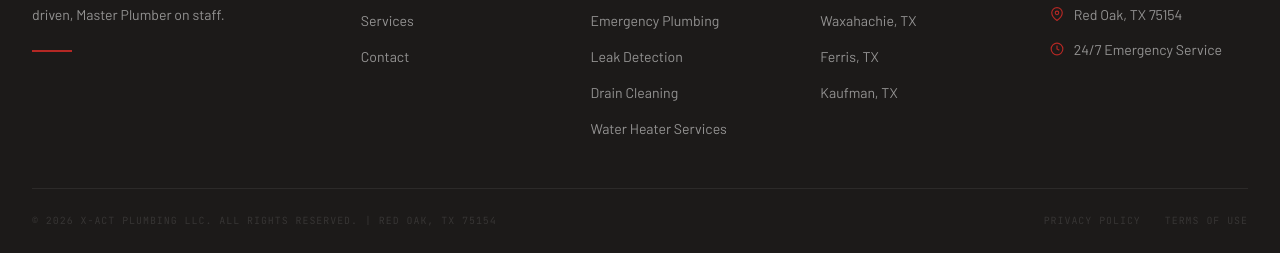
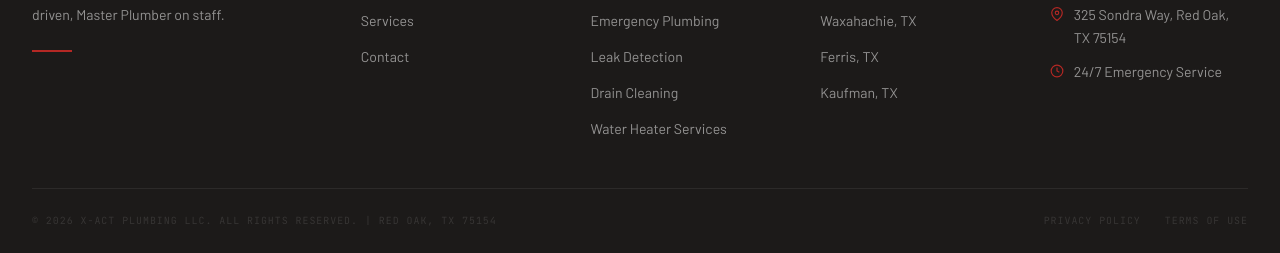
Before and after one commit to mvwsystems/x-act-plumbing, a plain HTML site: page about.html in a window 1280 px wide. Shown: the part 3819-4072 px from the top of the page. Drawn offline with nearby package versions, Linux system fonts and the light colour scheme; a web font is replaced by a local one.

Commit message:
Update footer address to full street address for A2P compliance
Changed all footer location entries from "Red Oak, TX 75154" to
"325 Sondra Way, Red Oak, TX 75154" across all 15 pages.

Co-Authored-By: Claude Sonnet 4.6 <noreply@anthropic.com>

```diff
--- a/about.html
+++ b/about.html
@@ -380,7 +380,7 @@
             </div>
             <div class="footer-contact-item">
               <svg viewBox="0 0 24 24" fill="none" stroke="currentColor" stroke-width="2"><path d="M21 10c0 7-9 13-9 13s-9-6-9-13a9 9 0 0118 0z"/><circle cx="12" cy="10" r="3"/></svg>
-              <span>Red Oak, TX 75154</span>
+              <span>325 Sondra Way, Red Oak, TX 75154</span>
             </div>
             <div class="footer-contact-item">
               <svg viewBox="0 0 24 24" fill="none" stroke="currentColor" stroke-width="2"><circle cx="12" cy="12" r="10"/><polyline points="12 6 12 12 16 14"/></svg>
```
Also changed, not shown: contact.html (+1 -1 lines), index.html (+1 -1 lines), locations.html (+1 -1 lines), locations/ferris-tx.html (+1 -1 lines), locations/kaufman-tx.html (+1 -1 lines), locations/red-oak-tx.html (+1 -1 lines), locations/waxahachie-tx.html (+1 -1 lines), services.html (+1 -1 lines), services/commercial-new-builds.html (+1 -1 lines), services/drain-cleaning.html (+1 -1 lines), services/emergency-plumbing.html (+1 -1 lines), services/leak-detection.html (+1 -1 lines), services/remodels.html (+1 -1 lines), services/water-heater.html (+1 -1 lines).
